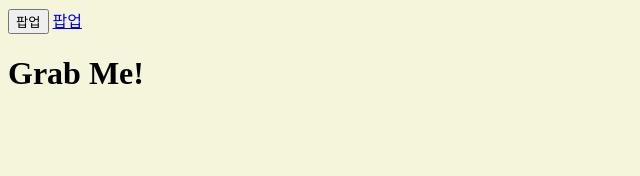
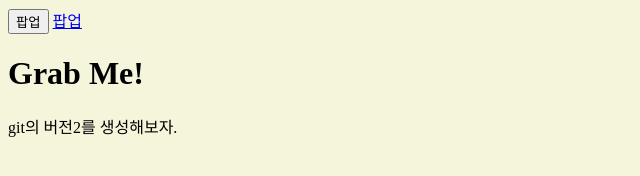
Before and after one commit to 19Edwin92/vanillaJs, a plain HTML site: page index.html in a window 1280 px wide. Shown: the whole page, without its empty margins (0-640 px from the left). Drawn offline with Linux system fonts and the light colour scheme.

Commit message:
vanillaJsVer02

```diff
--- a/index.html
+++ b/index.html
@@ -22,5 +22,6 @@
 <input type="button" value="팝업" onclick="openpopup()">
 <a href="#none" onclick="window.open('index2.html', 'popup', 'width=300, height=300')">팝업</a>
 <h1 id="title"> Grab Me!</h1>
+git의 버전2를 생성해보자.
 </body>
 </html>
```
